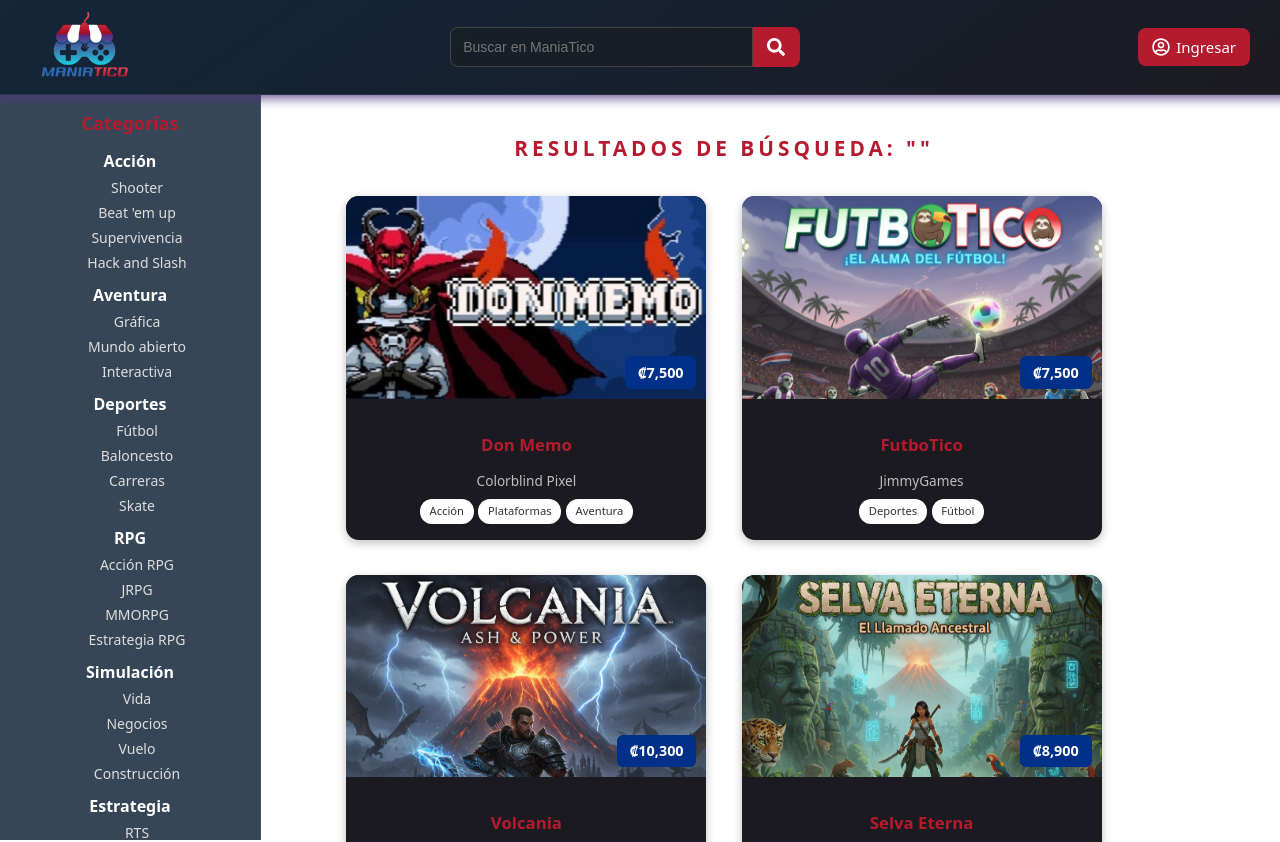
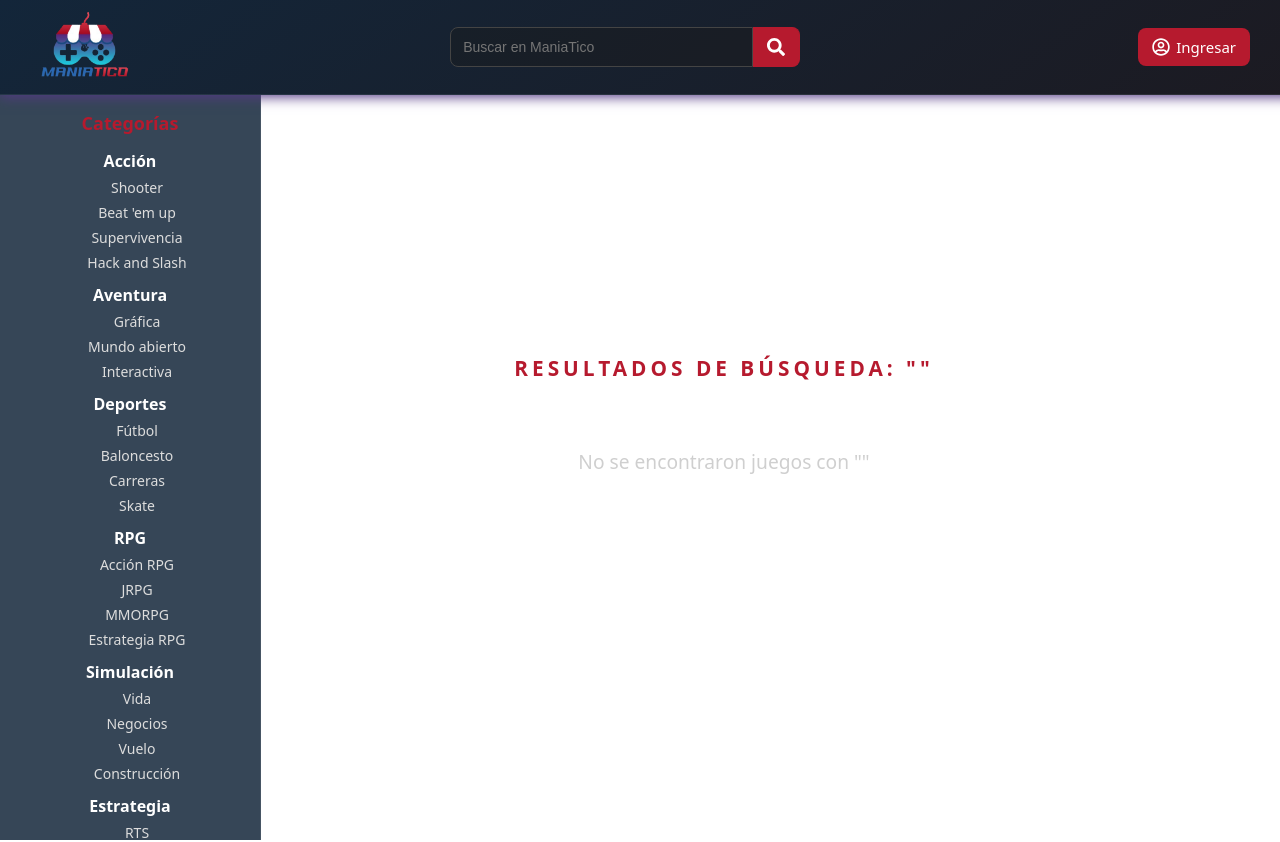
Before and after one commit to HemaniakAE/ManiaTico_Prototipo, a React (Vite) app: page /search in a window 1280 px wide. Shown: the top 842 px of the page. After the commit the page ends 800 px from the top, so only its background shows below. Built offline with nearby package versions, Linux system fonts and the light colour scheme.

Commit message:
Corrige lógica de la búsqueda inteligente

```diff
--- a/src/Components/SearchResultsCatalog.jsx
+++ b/src/Components/SearchResultsCatalog.jsx
@@ -5,21 +5,26 @@ import { SearchContext } from "../Context/SearchContext";
 
 const SearchResultsCatalog = () => {
   const { finalSearch } = useContext(SearchContext);
-  const normalize = (str) =>
-    str
+  const normalize = (str = "") =>
+    String(str)
       .normalize("NFD")
       .replace(/[\u0300-\u036f]/g, "")
-      .toLowerCase();
+      .toLowerCase()
+      .trim();
 
-  const matchesWordStart = (name, term) => {
+  const matchesByTokens = (name, term) => {
     const nName = normalize(name);
     const nTerm = normalize(term);
-
-    return nName.split(" ").some((word) => word.startsWith(nTerm));
+    if (!nTerm) return false;
+    const nameWords = nName.split(/\s+/);
+    const tokens = nTerm.split(/\s+/);
+    return tokens.every((token) =>
+      nameWords.some((word) => word.startsWith(token))
+    );
   };
 
   const filteredGames = gamesData.filter((g) =>
-    matchesWordStart(g.name, finalSearch)
+    matchesByTokens(g.name, finalSearch)
   );
 
   return (
--- a/src/Components/Searchbar.jsx
+++ b/src/Components/Searchbar.jsx
@@ -10,27 +10,38 @@ export default function SearchBar() {
   const { searchTerm, setSearchTerm, setFinalSearch } =
     useContext(SearchContext);
   const [suggestions, setSuggestions] = useState([]);
-  const normalize = (str) =>
-    str
+  const normalize = (str = "") =>
+    String(str)
       .normalize("NFD")
       .replace(/[\u0300-\u036f]/g, "")
-      .toLowerCase();
+      .toLowerCase()
+      .trim();
 
-  const matchesWordStart = (name, term) => {
+  const matchesByTokens = (name, term) => {
     const nName = normalize(name);
     const nTerm = normalize(term);
+    if (!nTerm) return false;
 
-    return nName.split(" ").some((word) => word.startsWith(nTerm));
+    // palabras del nombre
+    const nameWords = nName.split(/\s+/);
+
+    // tokens de la búsqueda (por ejemplo: "selva eterna" -> ["selva","eterna"])
+    const tokens = nTerm.split(/\s+/);
+
+    // para cada token necesitamos al menos una palabra del nameWords que empiece con el token
+    return tokens.every((token) =>
+      nameWords.some((word) => word.startsWith(token))
+    );
   };
 
   const updateSuggestions = (value) => {
-    if (!value.trim()) {
+    const v = normalize(value);
+    if (!v) {
       setSuggestions([]);
       return;
     }
 
-    const results = gamesData.filter((g) => matchesWordStart(g.name, value));
-
+    const results = gamesData.filter((g) => matchesByTokens(g.name, v));
     setSuggestions(results.slice(0, 5));
   };
 
@@ -41,8 +52,9 @@ export default function SearchBar() {
   };
 
   const confirmSearch = (value) => {
-    if (!value.trim()) return;
-    setFinalSearch(value);
+    const cleaned = normalize(value);
+    if (!cleaned) return;
+    setFinalSearch(cleaned); // guardamos la versión normalizada; también funciona usar raw, pero normalizar evita problemas
     navigate("/search");
     setSuggestions([]);
   };
```
